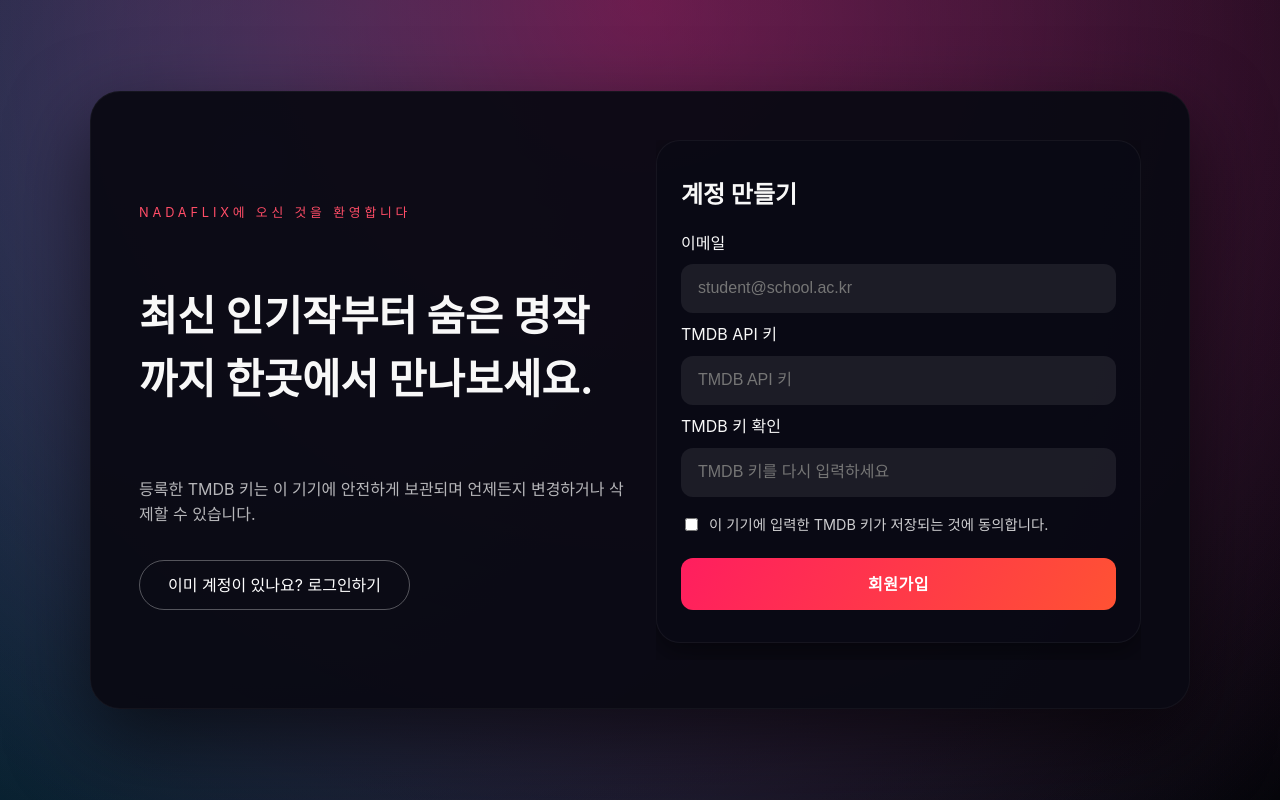
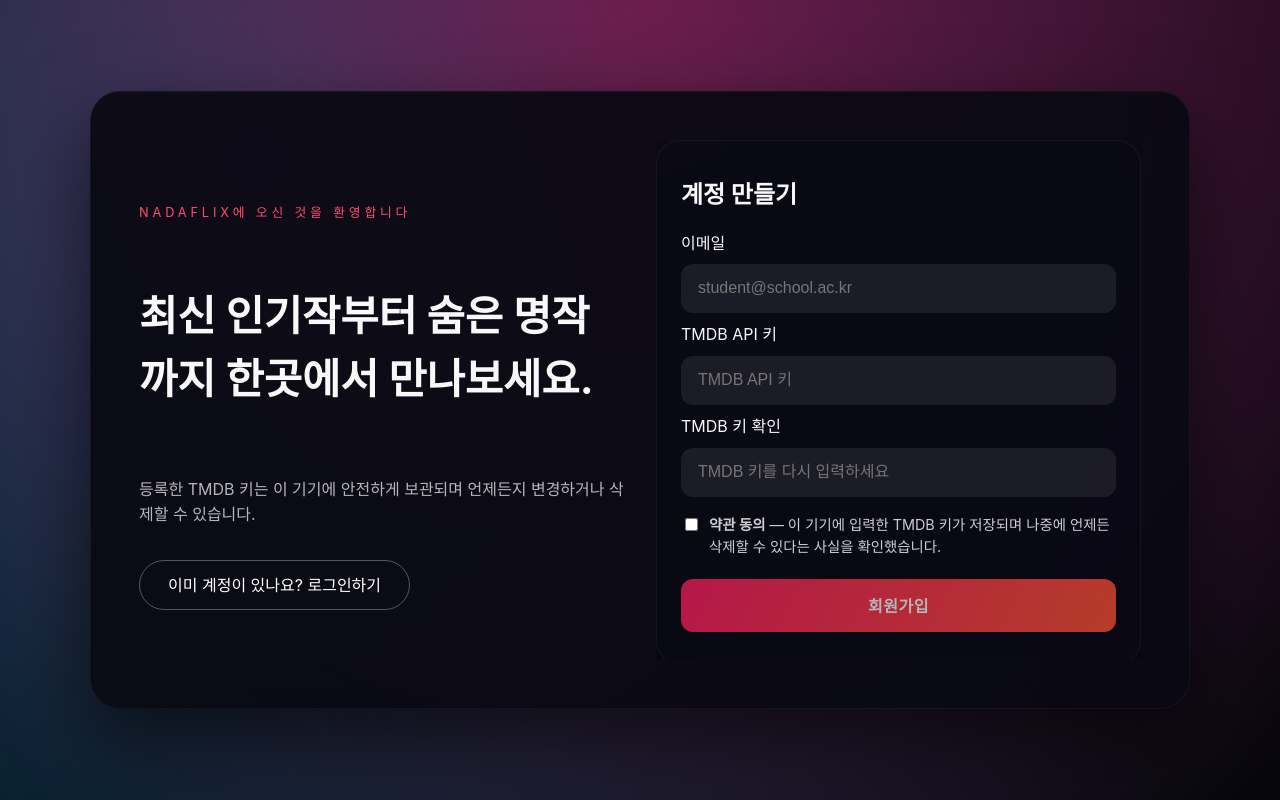
Before and after one commit to nadajinny/Netflix-Demo, a React (Vite) app: page /signin in a window 1280 px wide. Both pictures are taken after a click on the button "계정이 없나요? 가입하기". Built offline with nearby package versions, Linux system fonts and the light colour scheme.

Commit message:
feat: 약관 동의 사항 내용 수정

```diff
--- a/src/pages/SignInPage.tsx
+++ b/src/pages/SignInPage.tsx
@@ -246,10 +246,13 @@ const SignInPage = () => {
                     setSignupForm((prev) => ({ ...prev, agree: event.target.checked }))
                   }
                 />
-                이 기기에 입력한 TMDB 키가 저장되는 것에 동의합니다.
+                <span>
+                  <strong>약관 동의</strong> — 이 기기에 입력한 TMDB 키가 저장되며 나중에 언제든 삭제할 수
+                  있다는 사실을 확인했습니다.
+                </span>
               </label>
 
-              <button type="submit" disabled={isSubmitting}>
+              <button type="submit" disabled={isSubmitting || !signupForm.agree}>
                 {isSubmitting && mode === 'signup' ? '생성 중...' : '회원가입'}
               </button>
             </form>
```
